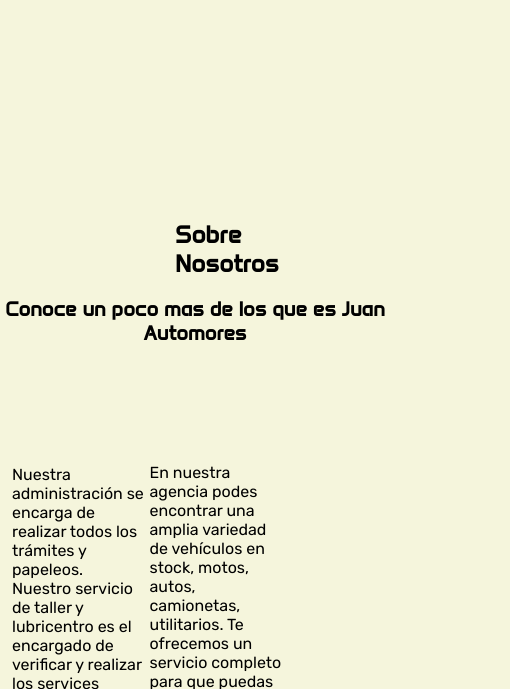
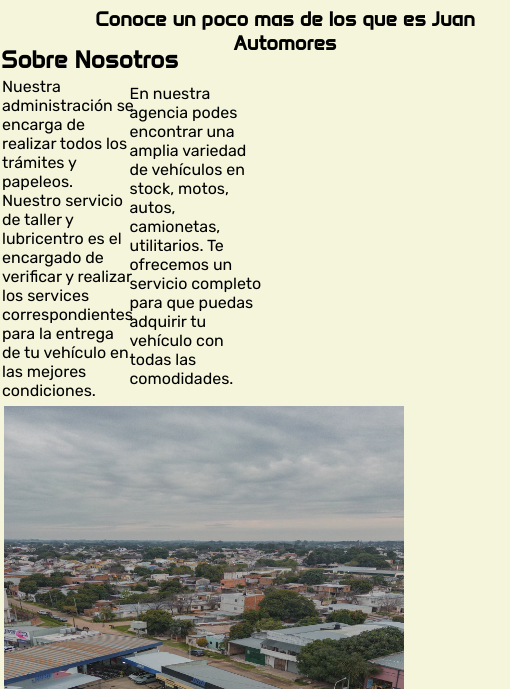
Before and after one commit to FernandoCardani/Proyecto-Web-Coder, a website: page nosoteos.html in a window 390 px wide. Shown: the part 155-844 px from the top of the page, 510 px wide, since content can reach past the window. Drawn offline with Linux system fonts and the light colour scheme.

Commit message:
nosotros terminado

```diff
--- a/nosoteos.html
+++ b/nosoteos.html
@@ -29,7 +29,7 @@
     <main>
         <section>
             <h1 class="conocenos_h1">Conoce un poco mas de los que es Juan Automores</h1>
-            <h2 >Sobre Nosotros</h2>
+            <h2 class="sobre">Sobre Nosotros</h2>
             <p class="nosotros">Nuestra administración se encarga de realizar todos los trámites y papeleos. Nuestro servicio de taller y lubricentro es el encargado de verificar y realizar los services correspondientes para la entrega de tu vehículo en las mejores condiciones.</p>
             <p class="pdenosotros">En nuestra agencia podes encontrar una amplia variedad de vehículos en stock, motos, autos, camionetas, utilitarios. Te ofrecemos un servicio completo para que puedas adquirir tu vehículo con todas las comodidades.</p>
             <img src="asset/img/juan dron.webp" alt="Consecionaria" class="dron">
--- a/styles/style.css
+++ b/styles/style.css
@@ -90,13 +90,21 @@
 }
 
 @media screen and (max-width:600px){
-    .conocenos{
-        margin-top: 30px;
+    section h1.conocenos_h1{
+        position: relative;
+        left: 60px;
+        top: 10px;
+    }
+    section h2{
+        position: relative;
+        left: 1px;
+        margin: 0;
+        padding: 0;
     }
     .pdenosotros{
         position: relative;
         right: 21px;
-        width: 70%;
+        width: 35%;
     }
     .dron{
         position: relative;
@@ -261,14 +269,16 @@ ul li{
 /* Nosotros */
 
 .conocenos_h1{
+    position: relative;
+    right: 30px;
     top: 300px;
 }
 .nosotros{
     display: inline-block;
+    position: relative;
+    top: 1px;
     width: 35%;
-    margin: 10px;
     padding: 2px;
-    margin-bottom: 18px;
     vertical-align: top;
 }
 .pdenosotros{
```
